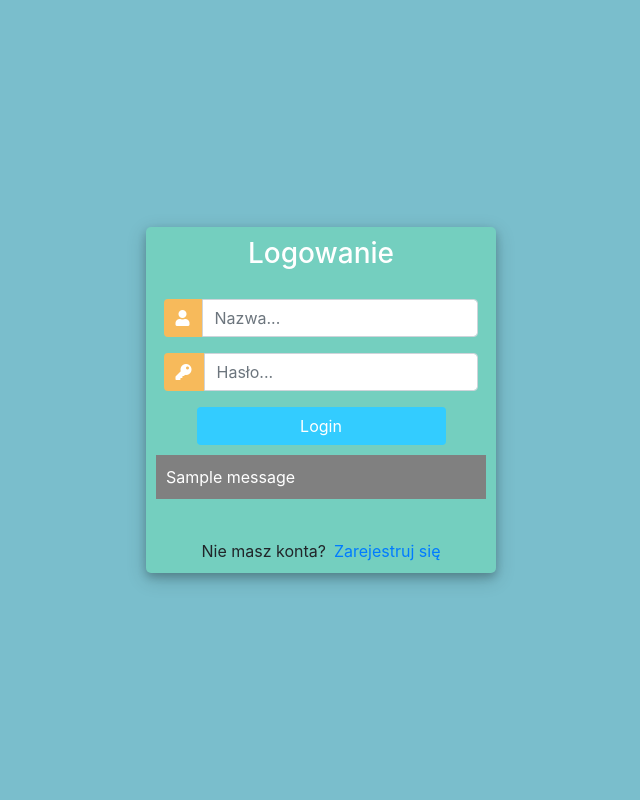
After one commit to WOTxp/projekt-medyczne, a Django app: page /logowanie/ in a window 1280 px wide. The commit adds this page. Shown: the whole page, without its empty margins (319-959 px from the left). Run offline with Django 4.2, Linux system fonts and the light colour scheme; tables that the repository leaves empty hold one stand-in row (values such as "Sample post"); one stand-in notice (Sample message) is shown; some libraries are stand-ins or nearby versions.

Commit message:
Logowanie. ♡＼(￣▽￣)／♡

```diff
--- a/medyczne/medyczne/Apteka/admin.py
+++ b/medyczne/medyczne/Apteka/admin.py
@@ -1,5 +1,5 @@
 from django.contrib import admin
-from .models import Apteka, Producent, Kategoria, Obrazy
+from .models import Apteka, Producent, Kategoria, Obrazy, Recepty
 
 # Register your models here.
 
--- a/medyczne/medyczne/Apteka/templates/apteka.html
+++ b/medyczne/medyczne/Apteka/templates/apteka.html
@@ -17,7 +17,7 @@
     <p> Producent: {{ apteka_user.producent }} </p>
     <p> {{ apteka_user.kategoria }} </p>
     <p> {{ apteka_user.opis }} </p>
-    <p> {{ apteka_user.cena }} </p>
+    <p> cena: {{ apteka_user.cena }}zł </p>
 
 {% else %}
     <p>Nie ma produktu o takim id.</p>
--- /dev/null
+++ b/medyczne/medyczne/Apteka/templates/logowanie.html
@@ -0,0 +1,125 @@
+<!DOCTYPE html>
+<html lang="en">
+<head>
+    <meta charset="UTF-8">
+	<title>Login</title>
+	<link rel="stylesheet" href="https://stackpath.bootstrapcdn.com/bootstrap/4.1.3/css/bootstrap.min.css" integrity="sha384-MCw98/SFnGE8fJT3GXwEOngsV7Zt27NXFoaoApmYm81iuXoPkFOJwJ8ERdknLPMO" crossorigin="anonymous">
+	<script src="https://ajax.googleapis.com/ajax/libs/jquery/3.3.1/jquery.min.js"></script>
+	<link rel="stylesheet" href="https://use.fontawesome.com/releases/v5.6.1/css/all.css" integrity="sha384-gfdkjb5BdAXd+lj+gudLWI+BXq4IuLW5IT+brZEZsLFm++aCMlF1V92rMkPaX4PP" crossorigin="anonymous">
+
+
+	<style>
+		body,
+		html {
+			margin: 0;
+			padding: 0;
+			height: 100%;
+			background: #7abecc !important;
+		}
+		.user_card {
+			width: 350px;
+			margin-top: auto;
+			margin-bottom: auto;
+			background: #74cfbf;
+			position: relative;
+			display: flex;
+			justify-content: center;
+			flex-direction: column;
+			padding: 10px;
+			box-shadow: 0 4px 8px 0 rgba(0, 0, 0, 0.2), 0 6px 20px 0 rgba(0, 0, 0, 0.19);
+			-webkit-box-shadow: 0 4px 8px 0 rgba(0, 0, 0, 0.2), 0 6px 20px 0 rgba(0, 0, 0, 0.19);
+			-moz-box-shadow: 0 4px 8px 0 rgba(0, 0, 0, 0.2), 0 6px 20px 0 rgba(0, 0, 0, 0.19);
+			border-radius: 5px;
+
+		}
+
+		.form_container {
+			margin-top: 20px;
+		}
+
+		#form-title{
+			color: #fff;
+
+		}
+
+		.login_btn {
+			width: 100%;
+			background: #33ccff !important;
+			color: white !important;
+		}
+		.login_btn:focus {
+			box-shadow: none !important;
+			outline: 0px !important;
+		}
+		.login_container {
+			padding: 0 2rem;
+		}
+		.input-group-text {
+			background: #f7ba5b !important;
+			color: white !important;
+			border: 0 !important;
+			border-radius: 0.25rem 0 0 0.25rem !important;
+		}
+		.input_user,
+		.input_pass:focus {
+			box-shadow: none !important;
+			outline: 0px !important;
+		}
+
+		#messages{
+			background-color: grey;
+			color: #fff;
+			padding: 10px;
+			margin-top: 10px;
+		}
+	</style>
+
+</head>
+<body>
+	<div class="container h-100">
+		<div class="d-flex justify-content-center h-100">
+			<div class="user_card">
+				<div class="d-flex justify-content-center">
+
+
+					<h3 id="form-title">Logowanie</h3>
+				</div>
+				<div class="d-flex justify-content-center form_container">
+					<form method="POST" action="">
+                        {% csrf_token %}
+						<div class="input-group mb-3">
+							<div class="input-group-append">
+								<span class="input-group-text"><i class="fas fa-user"></i></span>
+							</div>
+							<input type="text" name="username" placeholder="Nazwa..." class="form-control">
+						</div>
+						<div class="input-group mb-2">
+							<div class="input-group-append">
+								<span class="input-group-text"><i class="fas fa-key"></i></span>
+							</div>
+								<input type="password" name="password" placeholder="Hasło..." class="form-control" >
+						</div>
+
+							<div class="d-flex justify-content-center mt-3 login_container">
+				 				<input class="btn login_btn" type="submit" value="Login">
+				   			</div>
+					</form>
+
+				</div>
+
+				{% for message in messages %}
+					<p id="messages">{{message}}</p>
+				{% endfor %}
+
+				<div class="mt-4">
+					<div class="d-flex justify-content-center links">
+						Nie masz konta? <a href="{% url 'rejestracja' %}" class="ml-2">Zarejestruj się</a>
+					</div>
+
+				</div>
+			</div>
+		</div>
+	</div>
+</body>
+
+</html>
--- a/medyczne/medyczne/Apteka/views.py
+++ b/medyczne/medyczne/Apteka/views.py
@@ -1,24 +1,74 @@
-from django.shortcuts import render
+from django.shortcuts import render, redirect
 from django.http import HttpResponse
-from .models import Apteka, Kategoria, Obrazy
+from .models import Apteka, Kategoria, Obrazy, Recepty
+from django.contrib.auth.forms import UserCreationForm
+
+from django.contrib import messages
+from django.contrib.auth import authenticate, login, logout
+from django.contrib.auth.decorators import login_required
+
+# Create your views here.
+from .forms import CreateUserForm
 
 
-# Create your views here.
+def wylogowywanie(request):
+    logout(request)
+    return redirect('logowanie')
 
+
+def logowanie(request):
+    if request.user.is_authenticated:
+        return redirect('index')
+    else:
+        if request.method == 'POST':
+            username = request.POST.get('username')
+            password = request.POST.get('password')
+
+            user = authenticate(request, username=username, password=password)
+
+            if user is not None:
+                login(request, user)
+                return redirect('index')
+            else:
+                messages.info(request, 'Nazwa lub hasło jest niepoprawne.')
+            return render(request, 'logowanie.html', {})
+
+        return render(request, 'logowanie.html', {})
+
+
+def rejestracja(request):
+    if request.user.is_authenticated:
+        return redirect('index')
+    else:
+        form = CreateUserForm()
+        if request.method == 'POST':
+            form = CreateUserForm(request.POST)
+            if form.is_valid():
+                form.save()
+                user = form.cleaned_data.get('username')
+                messages.success(request, 'Konto stworzone dla ' + user)
+
+                return redirect('logowanie')
+        dane = {'form': form}
+        return render(request, 'rejestracja.html', dane)
+
+
+@login_required(login_url='logowanie')
 def index(request):
     # wszystkie = Apteka.objects.all()
     # jeden = Apteka.objects.get(pk=2)
     kat = Apteka.objects.filter(kategoria=1)
     null = Apteka.objects.filter(kategoria__isnull=False)
     kategorie = Kategoria.objects.all()
-    obrazek = Obrazy.objects.get(id=1)              # Logo
+    obrazek = Obrazy.objects.get(id=1)  # Logo
     dane = {'kategorie': kategorie,
             'obraz': obrazek}
     return render(request, 'szablon.html', dane)
 
 
+@login_required(login_url='logowanie')
 def kategoria(request, id):
-    obrazek = Obrazy.objects.get(id=1)              # Logo
+    obrazek = Obrazy.objects.get(id=1)  # Logo
     kategoria_user = Kategoria.objects.get(pk=id)
     kategoria_apteka = Apteka.objects.filter(kategoria=kategoria_user).order_by('nazwa')
     kategorie = Kategoria.objects.all()
@@ -29,8 +79,9 @@ def kategoria(request, id):
     return render(request, 'kategorie_apteka.html', dane)
 
 
+@login_required(login_url='logowanie')
 def apteka(request, id):
-    obrazek = Obrazy.objects.get(id=1)              # Logo
+    obrazek = Obrazy.objects.get(id=1)  # Logo
     apteka_user = Apteka.objects.get(pk=id)
     kategorie = Kategoria.objects.all()
     dane = {'apteka_user': apteka_user,
@@ -39,8 +90,9 @@ def apteka(request, id):
     return render(request, 'apteka.html', dane)
 
 
+@login_required(login_url='logowanie')
 def szukaj(request):
-    obrazek = Obrazy.objects.get(id=1)              # Logo
+    obrazek = Obrazy.objects.get(id=1)  # Logo
     kategorie = Kategoria.objects.all()
     if request.method == "POST":
         szukana = request.POST['szukane']
--- a/medyczne/medyczne/medyczne/urls.py
+++ b/medyczne/medyczne/medyczne/urls.py
@@ -31,7 +31,10 @@ urlpatterns = [
     path('', index, name='index'),
     path('kategoria/<id>/', kategoria, name='kategoria'),
     path('apteka/<id>/', apteka, name='apteka'),
-    path('szukaj/', szukaj, name='szukaj')
+    path('szukaj/', szukaj, name='szukaj'),
+    path('logowanie/', logowanie, name='logowanie'),
+    path('rejestracja/', rejestracja, name='rejestracja'),
+    path('wylogowywanie/', wylogowywanie, name='wylogowywanie')
 ]
 
 if settings.DEBUG:
```
Also changed, not shown: medyczne/medyczne/Apteka/forms.py (added, +10 -0 lines), medyczne/medyczne/Apteka/models.py (+14 -0 lines), medyczne/medyczne/Apteka/templates/rejestracja.html (added, +134 -0 lines), medyczne/medyczne/Apteka/templates/szablon.html (+9 -1 lines), medyczne/medyczne/Apteka/migrations/0007_recepty.py (added), medyczne/medyczne/db.sqlite3.
